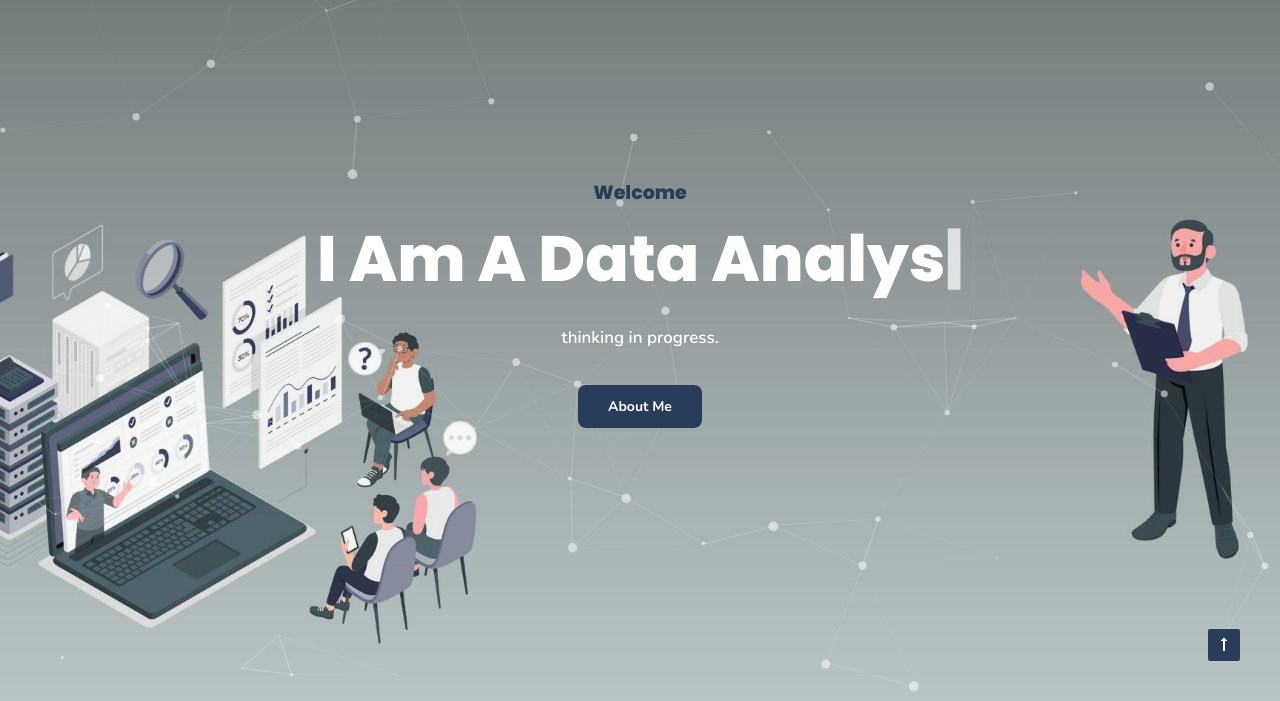
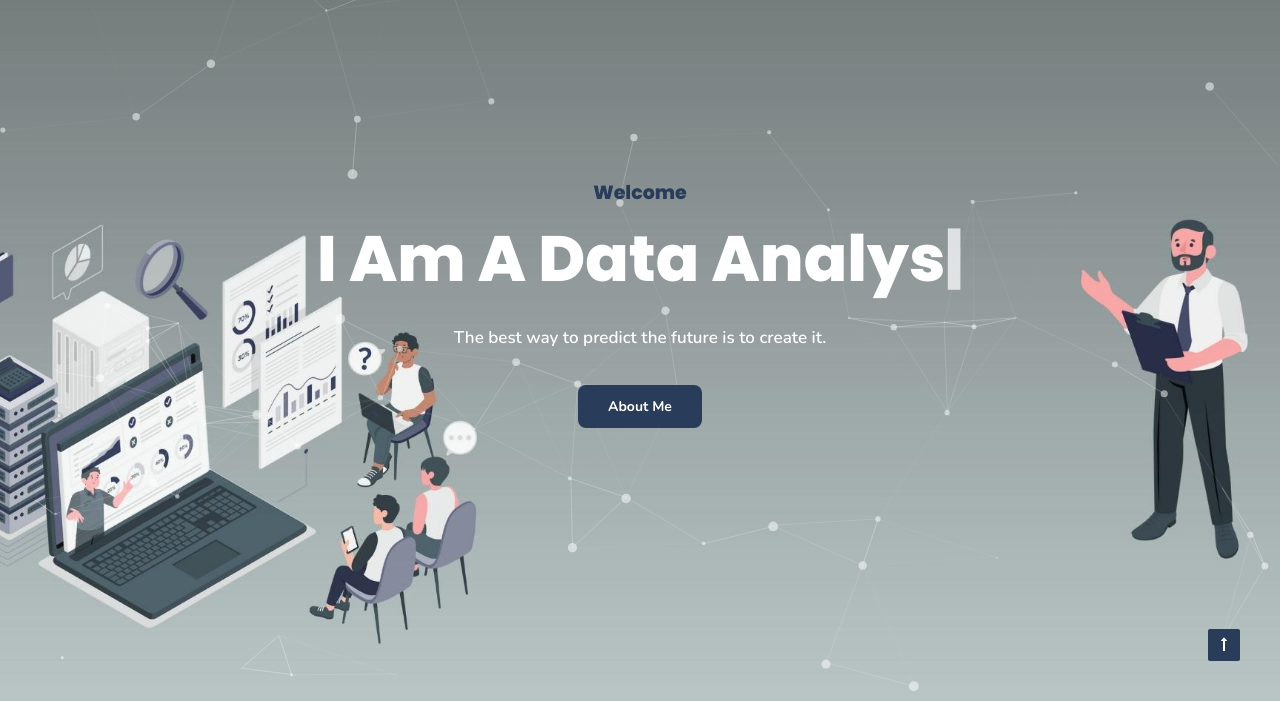
Before and after one commit to workvikrant/main-website, a plain HTML site: page index.html in a window 1280 px wide. Shown: the part 99-800 px from the top of the page. Drawn offline with nearby package versions, Linux system fonts and the light colour scheme.

Commit message:
Update index.html

```diff
--- a/index.html
+++ b/index.html
@@ -123,7 +123,7 @@
                             <div class="spacer-30"></div>
 
                             <div class="col-md-6 offset-md-3 text-center">
-                                <p class="lead wow fadeInUp" data-wow-delay=".75s">thinking in progress.</p>
+                                <p class="lead wow fadeInUp" data-wow-delay=".75s">The best way to predict the future is to create it.</p>
                                 <div class="spacer-20"></div>
                                 <a class="btn-custom scroll-to wow fadeInUp" data-wow-delay="1s" href="#section-about">About Me</a>
                             </div>
```
